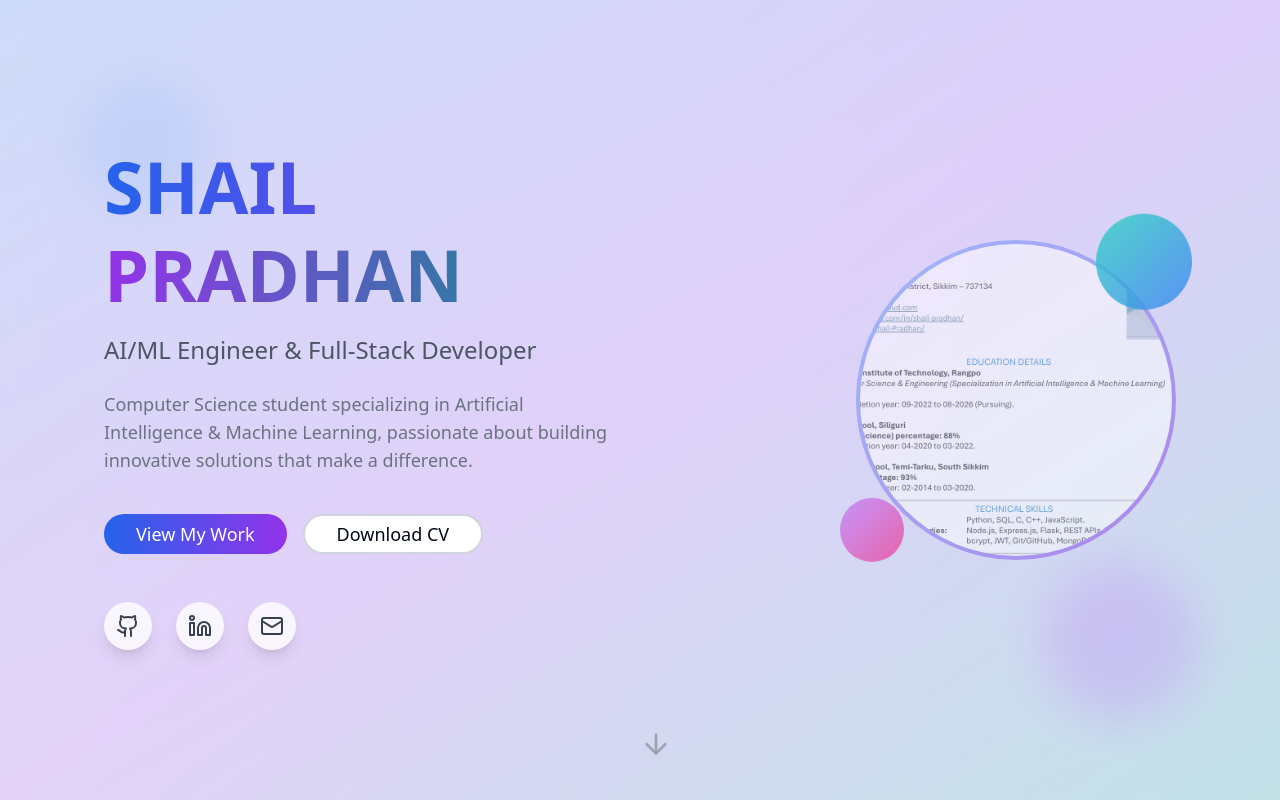
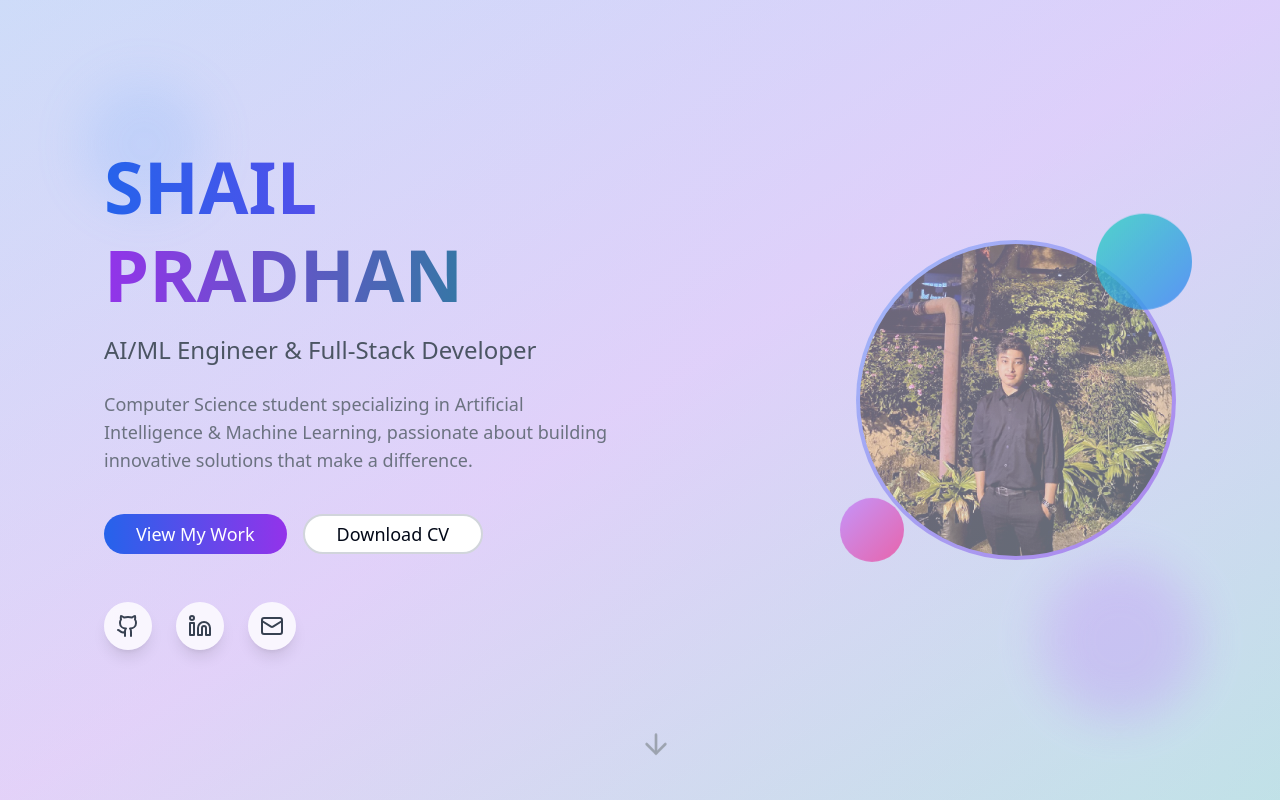
Before and after one commit to Shail-Pradhan/-spark-resume, a React (Vite) app: page / in a window 1280 px wide. Shown: the top 800 px of the page. Built offline with nearby package versions, Linux system fonts and the light colour scheme.

Commit message:
Visual edit in Lovable
Edited UI in Lovable

```diff
--- a/src/components/Hero.tsx
+++ b/src/components/Hero.tsx
@@ -1,10 +1,7 @@
-
 import { ArrowDown, Github, Linkedin, Mail } from "lucide-react";
 import { Button } from "@/components/ui/button";
-
 export const Hero = () => {
-  return (
-    <section className="min-h-screen flex items-center justify-center px-4 relative overflow-hidden">
+  return <section className="min-h-screen flex items-center justify-center px-4 relative overflow-hidden">
       {/* Background Elements */}
       <div className="absolute inset-0 bg-gradient-to-br from-blue-600/20 via-purple-600/20 to-teal-600/20"></div>
       <div className="absolute top-20 left-20 w-32 h-32 bg-blue-400/30 rounded-full blur-xl animate-pulse"></div>
@@ -42,16 +39,13 @@ export const Hero = () => {
 
           {/* Social Links */}
           <div className="flex justify-center md:justify-start space-x-6 pt-6">
-            <a href="https://github.com/Shail-Pradhan" target="_blank" rel="noopener noreferrer"
-               className="p-3 bg-white/80 backdrop-blur-sm rounded-full shadow-lg hover:shadow-xl transition-all duration-300 hover:scale-110 group">
+            <a href="https://github.com/Shail-Pradhan" target="_blank" rel="noopener noreferrer" className="p-3 bg-white/80 backdrop-blur-sm rounded-full shadow-lg hover:shadow-xl transition-all duration-300 hover:scale-110 group">
               <Github className="w-6 h-6 text-gray-700 group-hover:text-blue-600 transition-colors" />
             </a>
-            <a href="https://www.linkedin.com/in/shail-pradhan/" target="_blank" rel="noopener noreferrer"
-               className="p-3 bg-white/80 backdrop-blur-sm rounded-full shadow-lg hover:shadow-xl transition-all duration-300 hover:scale-110 group">
+            <a href="https://www.linkedin.com/in/shail-pradhan/" target="_blank" rel="noopener noreferrer" className="p-3 bg-white/80 backdrop-blur-sm rounded-full shadow-lg hover:shadow-xl transition-all duration-300 hover:scale-110 group">
               <Linkedin className="w-6 h-6 text-gray-700 group-hover:text-blue-600 transition-colors" />
             </a>
-            <a href="mailto:shail.pradhan@icloud.com"
-               className="p-3 bg-white/80 backdrop-blur-sm rounded-full shadow-lg hover:shadow-xl transition-all duration-300 hover:scale-110 group">
+            <a href="mailto:shail.pradhan@icloud.com" className="p-3 bg-white/80 backdrop-blur-sm rounded-full shadow-lg hover:shadow-xl transition-all duration-300 hover:scale-110 group">
               <Mail className="w-6 h-6 text-gray-700 group-hover:text-blue-600 transition-colors" />
             </a>
           </div>
@@ -61,11 +55,7 @@ export const Hero = () => {
         <div className="flex justify-center md:justify-end animate-fade-in delay-300">
           <div className="relative">
             <div className="w-80 h-80 rounded-full bg-gradient-to-br from-blue-400 to-purple-600 p-1 animate-pulse">
-              <img
-                src="/lovable-uploads/4ea14f8c-e4cc-4985-9d30-0ea553608b7c.png"
-                alt="Shail Pradhan"
-                className="w-full h-full rounded-full object-cover bg-white"
-              />
+              <img alt="Shail Pradhan" src="/lovable-uploads/441e6344-7a91-42cf-82f1-3f3b350d0e71.jpg" className="w-full h-full rounded-full bg-white object-fill" />
             </div>
             <div className="absolute -top-4 -right-4 w-24 h-24 bg-gradient-to-br from-teal-400 to-blue-500 rounded-full opacity-80 animate-bounce delay-500"></div>
             <div className="absolute -bottom-4 -left-4 w-16 h-16 bg-gradient-to-br from-purple-400 to-pink-500 rounded-full opacity-80 animate-bounce delay-700"></div>
@@ -77,6 +67,5 @@ export const Hero = () => {
       <div className="absolute bottom-8 left-1/2 transform -translate-x-1/2 animate-bounce">
         <ArrowDown className="w-8 h-8 text-gray-400" />
       </div>
-    </section>
-  );
+    </section>;
 };
```
Also changed, not shown: public/lovable-uploads/441e6344-7a91-42cf-82f1-3f3b350d0e71.jpg (added).
